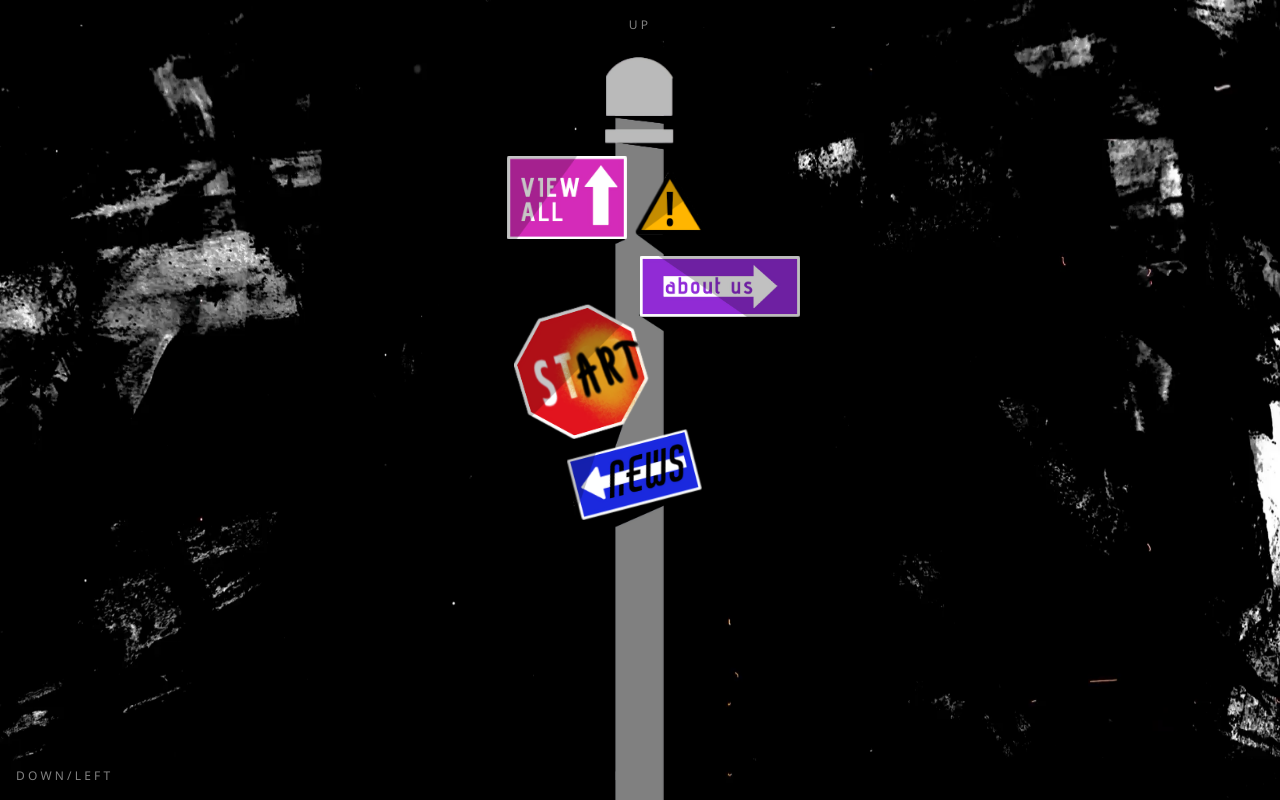
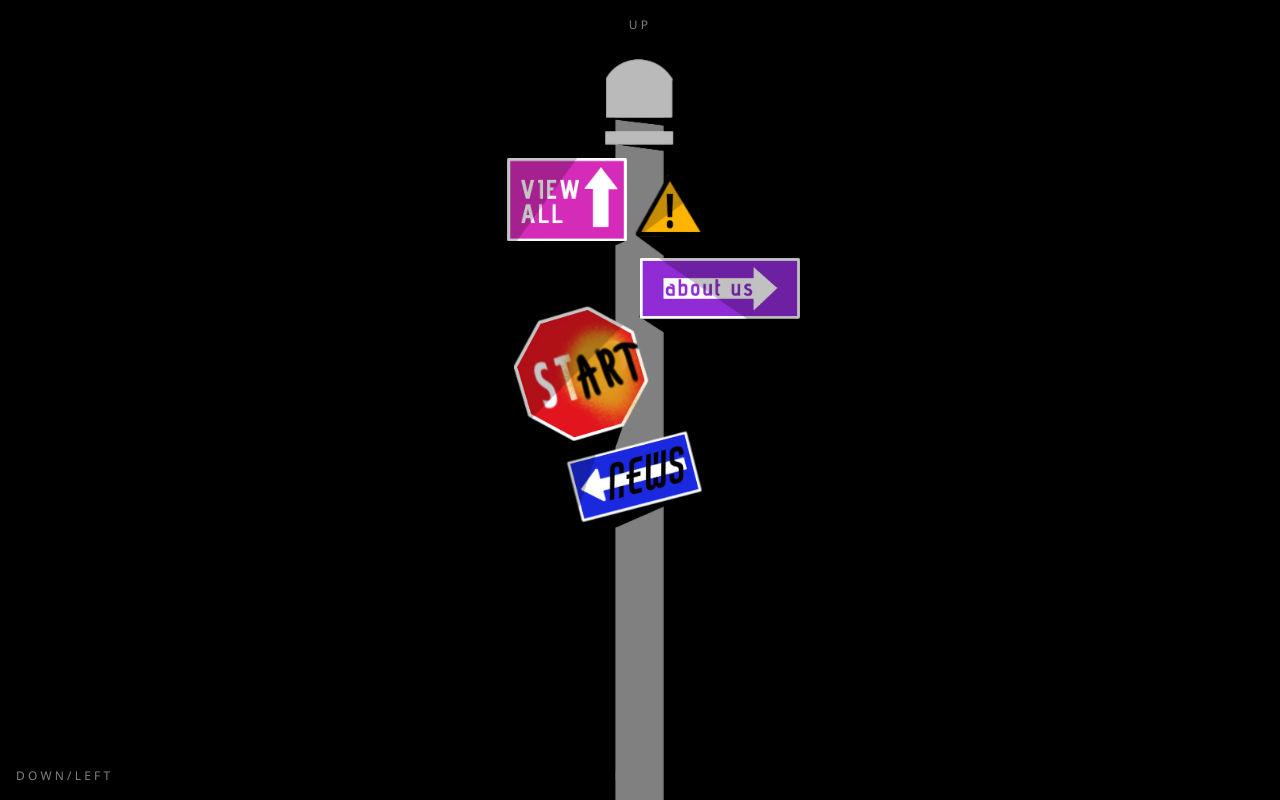
Before and after one commit to anasstasiia-martyniuk/jdrcc-tivrkzmv-nvsjzkv, a plain HTML site: page index.html in a window 1280 px wide. Drawn offline with Linux system fonts and the light colour scheme.

Commit message:
looks afwul

```diff
--- a/css/nav.css
+++ b/css/nav.css
@@ -1,12 +1,10 @@
 .panel-main{
-    background-image: url('../img/bg/bg-main-phone.png');
     background-size: 100% 100%;
     background-repeat: no-repeat;
 }
 
 @media only screen and (min-width: 768px){
     .panel-main {
-            background-image: url('../img/bg/bg-main.png');
             background-size: 100% 100%;
             background-repeat: no-repeat;
         }
@@ -23,13 +21,16 @@
 
 .pole {
     width: 70px;
+    height: 93vh;
     position: relative;
+    user-select: none;
 }
 
 .sign {
     position: absolute;
     z-index: 2;
     cursor: pointer;
+    user-select: none;
 }
 
 .sign__view-all{
```
